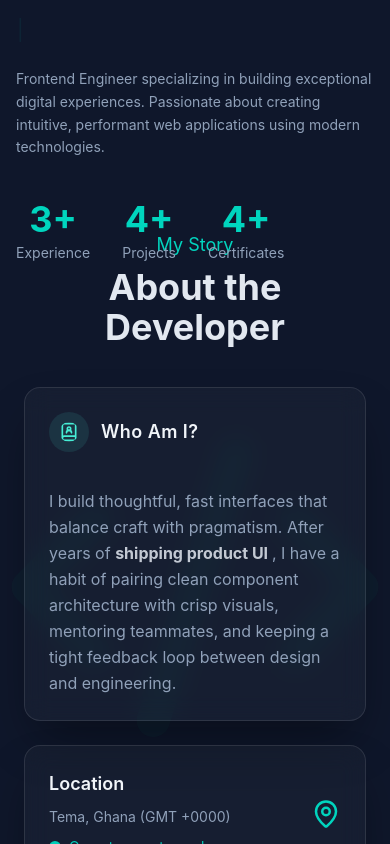
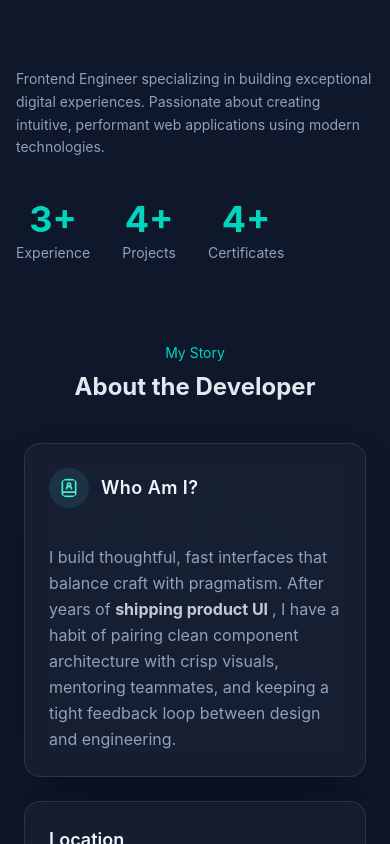
Before and after one commit to EfuaS/portfolio-upgrade, a React (Vite) app: page / in a window 390 px wide. Shown: the part 700-1544 px from the top of the page. Built offline with nearby package versions, Linux system fonts and the light colour scheme.

Commit message:
-Included a few mobile responsive spacing. -Added an Ideas.txt file

```diff
--- a/src/features/navigation-ui/SectionHeader.tsx
+++ b/src/features/navigation-ui/SectionHeader.tsx
@@ -7,8 +7,8 @@ export default function SectionHeader({
 }) {
   return (
     <div className="text-center">
-      <p className="text-lg text-accent-color">{header}</p>
-      <h1 className="text-4xl font-bold mb-4 text-secondary-text-color! mt-2">
+      <p className="text-sm md:text-lg text-accent-color">{header}</p>
+      <h1 className=" text-2xl md:text-4xl font-bold mb-4 text-secondary-text-color! mt-2">
         {title}
       </h1>
     </div>
--- a/src/features/sections/About.tsx
+++ b/src/features/sections/About.tsx
@@ -48,13 +48,12 @@ export function About() {
   ];
 
   return (
-    <div className="pt-24 px-6 max-w-7xl mx-auto">
+    <div className="pt-36 md:pt-24 px-6 max-w-7xl mx-auto">
       <SectionHeader header="My Story" title="About the Developer" />
 
       <div className="mt-10 grid gap-6 lg:grid-cols-4 lg:grid-rows-3 relative ">
         <CodeXml
-          size={400}
-          className="text-teal-900 animate-pulse absolute top-0 left-1/2 -translate-x-1/2 opacity-10 pointer-events-none"
+          className="text-teal-900 size-52 md:size-100 animate-pulse absolute top-0 left-1/2 -translate-x-1/2 opacity-10 pointer-events-none"
         />
 
         {/* Who am I card (2x2) */}
--- a/src/features/sections/Layout.tsx
+++ b/src/features/sections/Layout.tsx
@@ -9,7 +9,7 @@ export function Layout() {
   return (
     <div className="min-h-screen">
       <Header />
-      <main className="space-y-16">
+      <main className="space-y-32 md:space-y-16">
         <Home />
         <About />
         <Works />
```
Also changed, not shown: Ideas.txt (added).
